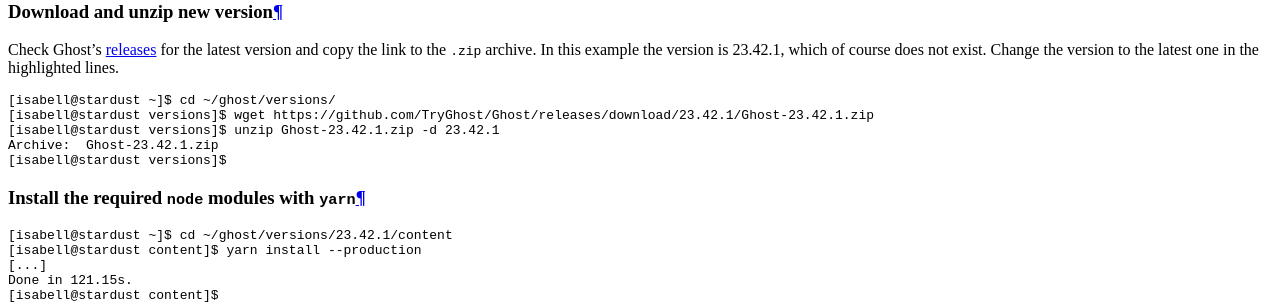
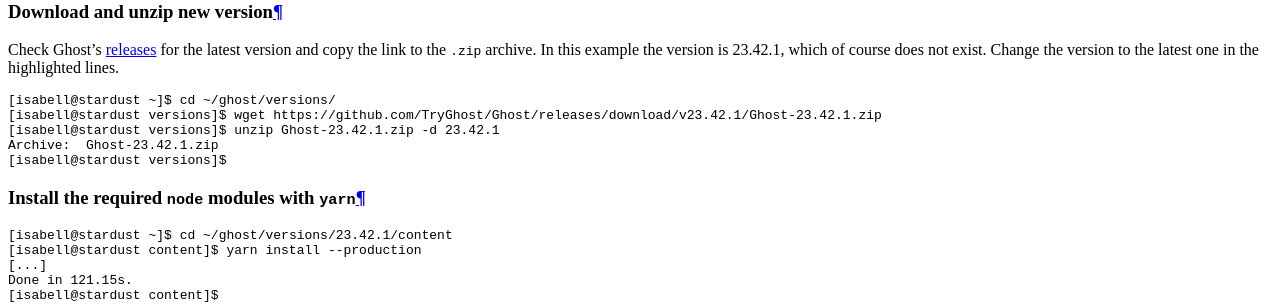
Before and after one commit to Uberspace/lab, a Sphinx documentation site: the page built from source/guide_ghost.rst, in a window 1280 px wide and 1400 px high, scrolled down 8275 px. Shown: the part 152-456 px from the top of the window. Built offline with Sphinx 7.4.7 and the Read the Docs theme 2.0.0, drawn with Linux system fonts in a browser that asks for light colours; some of the changed lines change nothing that is shown; some of the changed text lies outside the part shown.

Commit message:
Update guide_ghost.rst
- adjusted download-url for the manual update
- tested with Ghost 4.2.0 @ Uberspace 7.10.0.0

```diff
--- a/source/guide_ghost.rst
+++ b/source/guide_ghost.rst
@@ -238,7 +238,7 @@
  :emphasize-lines: 2,3
 
  [isabell@stardust ~]$ cd ~/ghost/versions/
- [isabell@stardust versions]$ wget https://github.com/TryGhost/Ghost/releases/download/23.42.1/Ghost-23.42.1.zip
+ [isabell@stardust versions]$ wget https://github.com/TryGhost/Ghost/releases/download/v23.42.1/Ghost-23.42.1.zip
  [isabell@stardust versions]$ unzip Ghost-23.42.1.zip -d 23.42.1
  Archive:  Ghost-23.42.1.zip
  [isabell@stardust versions]$
@@ -340,6 +340,6 @@
 
 ----
 
-Tested with Ghost 3.13.4, Uberspace 7.6.0.0
+Tested with Ghost 4.2.0, Uberspace 7.10.0.0
 
 .. author_list::
```
